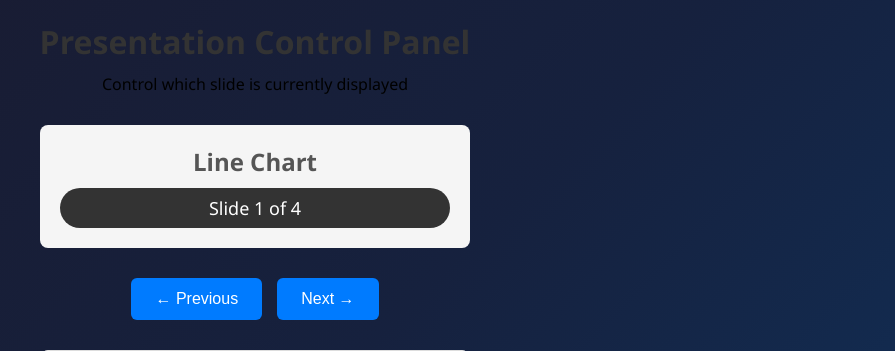
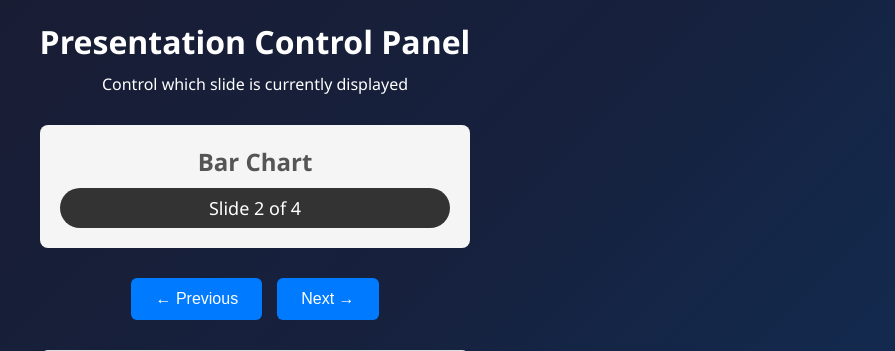
Before and after one commit to joeconsedine/claude_maze, a Flask app: page /control in a window 1280 px wide. Shown: the top 351 px of the page, without its empty margins (385-1280 px from the left). Run offline with Flask 3, Linux system fonts and the light colour scheme.

Commit message:
Update control panel colors

```diff
--- a/templates/control.html
+++ b/templates/control.html
@@ -16,10 +16,11 @@
         .control-header {
             text-align: center;
             margin-bottom: 30px;
+            color:#ffffff;
         }
 
         .control-header h1 {
-            color: #333;
+            color: #ffffff;
             margin-bottom: 10px;
         }
 
```
